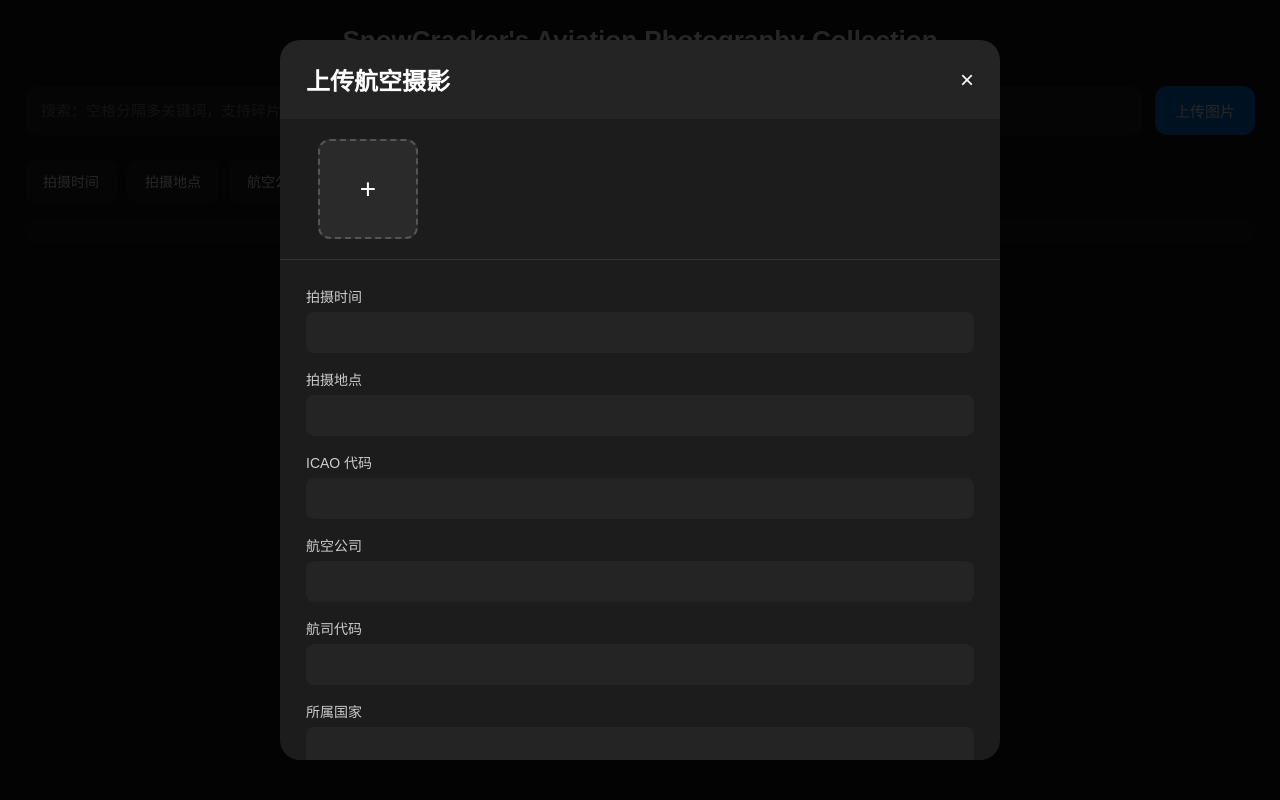
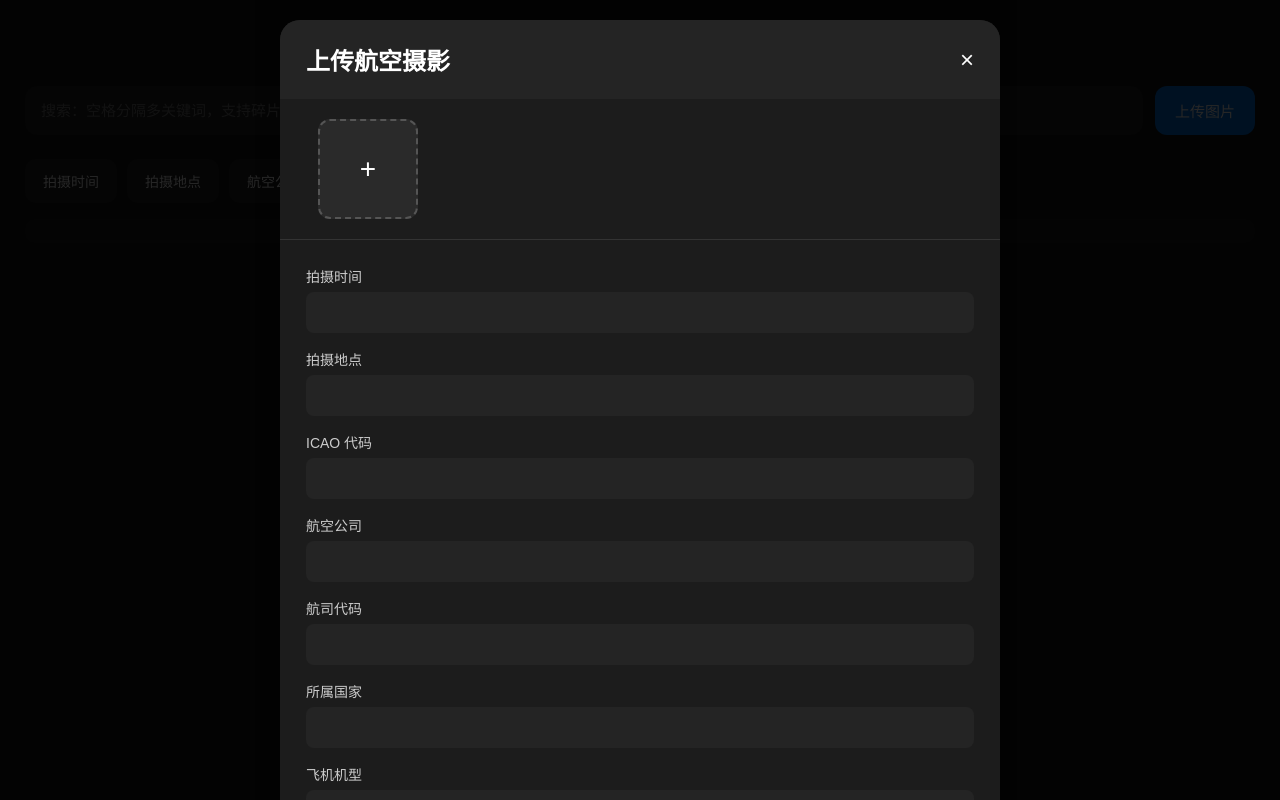
Before and after one commit to snow-cracker/snow-cracker.github.io, a plain HTML site: page index.html in a window 1280 px wide. Both pictures are taken after a click on the button "上传图片". Drawn offline with Linux system fonts and the light colour scheme.

Commit message:
Update style.css

```diff
--- a/style.css
+++ b/style.css
@@ -120,8 +120,10 @@ h1 {
     height: 100%;
     background: rgba(0,0,0,0.85);
     z-index: 9999;
-    align-items: center;
+    align-items: flex-start;
     justify-content: center;
+    padding: 20px;
+    overflow-y: auto;
 }
 
 /* 上传弹窗 */
@@ -130,8 +132,8 @@ h1 {
     width: 90%;
     max-width: 720px;
     border-radius: 20px;
-    max-height: 90vh;
-    overflow-y: auto;
+    margin: 0 auto;
+    overflow: hidden;
 }
 .upload-header {
     display: flex;
@@ -243,13 +245,14 @@ h1 {
     cursor: pointer;
 }
 
-/* 详情弹窗（中央大磁贴） */
+/* 详情弹窗 */
 .detail-card {
     background: #1c1c1c;
     width: 90%;
     max-width: 900px;
     border-radius: 20px;
     overflow: hidden;
+    margin: 0 auto;
 }
 .detail-header {
     display: flex;
```
